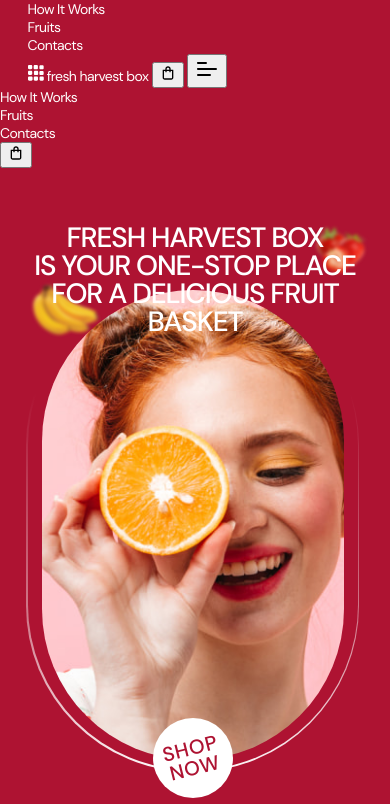
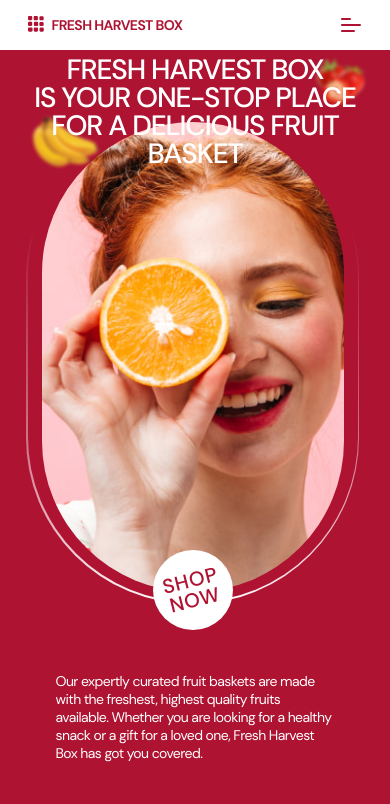
Before and after one commit to KaterynaBachkalo/project-Fruit-Basket, a website built with Vite: page src/index.html in a window 390 px wide. Shown: the top 804 px of the page. Built offline with nearby package versions, Linux system fonts and the light colour scheme.

Commit message:
feat: header add mobile style
fit: fix color

header-mobile-css

```diff
--- a/src/css/header.css
+++ b/src/css/header.css
@@ -1,3 +1,120 @@
 /* Header */
+.header {
+    width: 100%;
+    position: fixed;
+    z-index: 1000;
+
+    background-color: var(--second-bg);
+}
+
+.header-container {
+    display: flex;
+    justify-content: space-between;
+    align-items: center;
+}
+
+.header-nav {
+    display: none;
+}
+
+.logo {
+    display: flex;
+    gap: 8px;
+    padding: 16px 0;
+
+    color: var(--brand-color);
+    font-weight: 700;
+    text-transform: uppercase;
+}
+.logo:hover {
+    color: var(--card-accent-color);
+}
+.logo:focus {
+    color: var(--card-accent-color);
+}
+
+.basket-btn {
+    display: none;
+}
+.basket-btn:hover {
+    color: var(--card-accent-color);
+}
+.basket-btn:focus {
+    color: var(--card-accent-color);
+}
+
+.menu-toggle {
+    min-height: 24px;
+    min-width: 24px;
+    display: flex;
+    align-items: center;
+    justify-content: center;
+    color: var(--brand-color);
+
+    background-color: transparent;
+
+    margin: 0;
+    padding: 0;
+    border: none;
+    outline: none;
+}
+
+.icon-close {
+    opacity: 0;
+}
+.is-open .icon-menu  {
+    opacity: 0;
+}
+.is-open .icon-close {
+    stroke: currentColor;
+    opacity: 1;
+}
+
 
 /* Mobile menu */
+.menu-container {
+    position: fixed;
+    top: 0;
+    left: 0;
+    overflow: auto;
+
+    display: flex;
+    flex-direction: column;
+    width: 100vw;
+    height: 100%;
+    padding: 50px 20px 0;
+    background-color: var(--brand-color);
+    z-index: 999;
+
+    transform: translateX(100%);
+}
+
+.menu-container.is-open {
+    transform: translateX(0);
+}
+
+.menu-nav {
+    margin-top: 124px;
+    text-align: center;
+}
+
+.menu-item {
+    margin-bottom: 16px;
+}
+
+.menu-link {
+    color: var(--second-bg);
+}
+
+.menu-basket-btn {
+    min-height: 28px;
+    min-width: 28px;
+
+    background-color: transparent;
+    color: var(--second-bg);
+
+    margin: 0;
+    padding: 0;
+    border: none;
+    outline: none;
+}
--- a/src/partials/header.html
+++ b/src/partials/header.html
@@ -19,14 +19,15 @@
       </svg>
       fresh harvest box
     </a>
-    <button class="icon-basket" aria-label="Basket button">
-      <svg width="16" height="16">
+    <button class="basket-btn" aria-label="Basket button">
+      <svg class="icon-basket" width="16" height="16">
         <use href="../img/icons.svg#icon-basket"></use>
       </svg>
     </button>
 
-    <button class="menu-toggle js-open-menu" aria-expanded="false" aria-controls="mobile-menu" aria-label="Open and close the navigation menu">
-      <svg class="menu-icon" width="24" height="24">
+    <button class="menu-toggle js-open-menu" aria-expanded="false" aria-controls="mobile-menu"
+      aria-label="Open and close the navigation menu">
+      <svg width="24" height="24">
         <use class="icon-menu" href="../img/icons.svg#icon-mob-menu"></use>
         <use class="icon-close" href="../img/icons.svg#icon-x-mobile"></use>
       </svg>
@@ -49,8 +50,8 @@
       </li>
     </ul>
   </nav>
-  <button class="icon-basket" aria-label="Basket button">
-    <svg width="16" height="16">
+  <button class="menu-basket-btn" aria-label="Basket button">
+    <svg width="28" height="28">
       <use href="../img/icons.svg#icon-basket"></use>
     </svg>
   </button>
```
